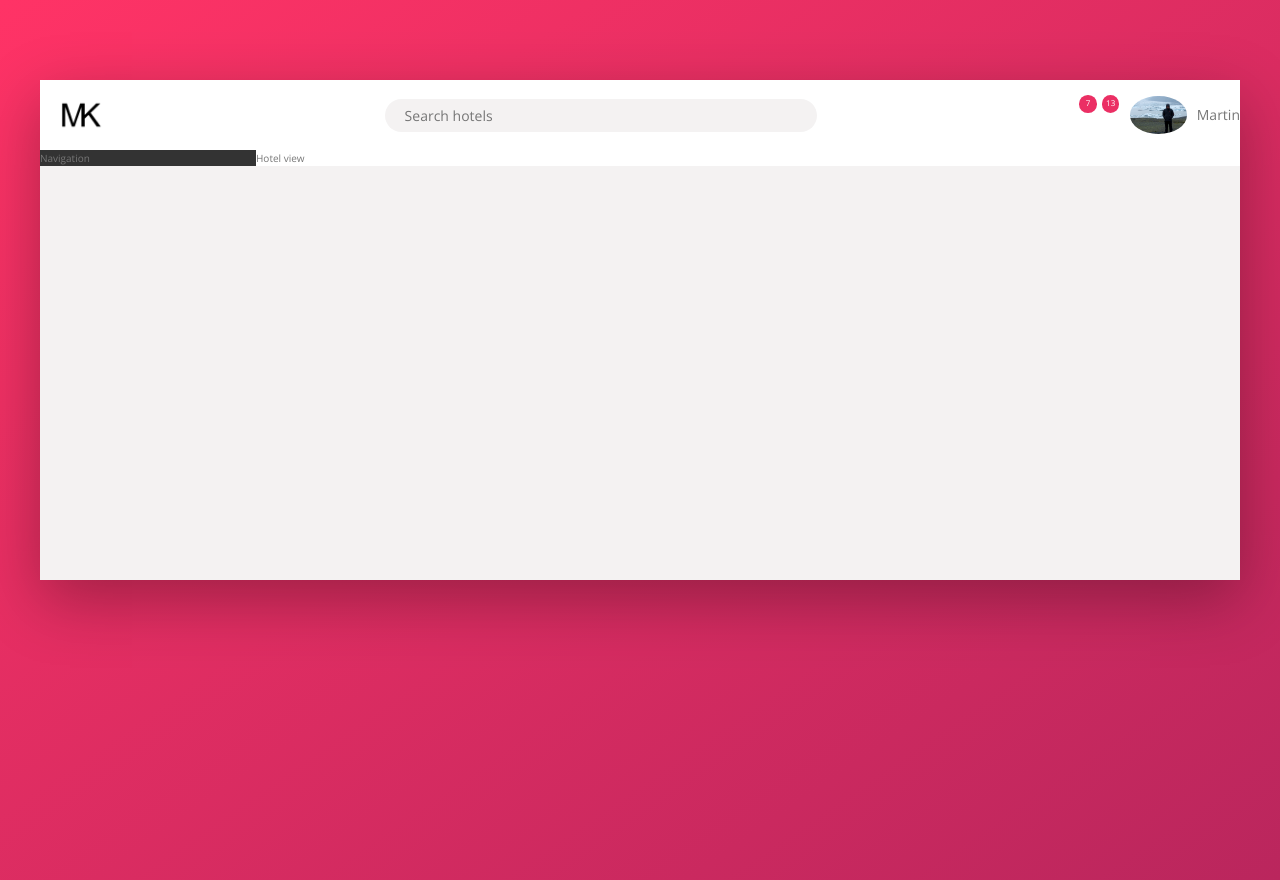
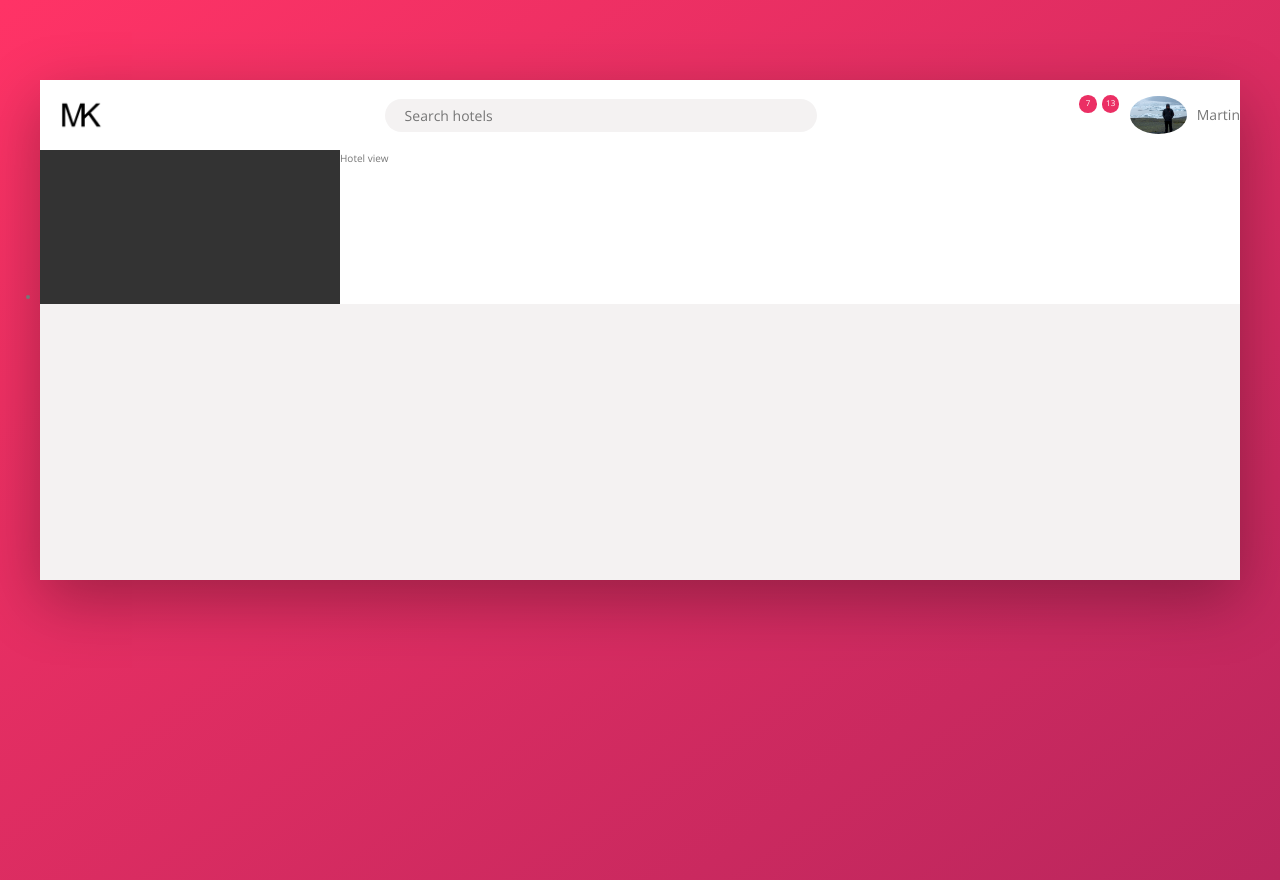
Before and after one commit to tintildev/Learn_CSS, a website: page Trillo/index.html in a window 1280 px wide. Drawn offline with nearby package versions, Linux system fonts and the light colour scheme.

Commit message:
start sidebar

```diff
--- a/Trillo/index.html
+++ b/Trillo/index.html
@@ -42,11 +42,19 @@
                         </div>
                     </nav>
 
+            </header>
 
-            </header>
             <div class="content">
                 <nav class="sidebar">
-                    Navigation
+                   <ul class="side-nav">
+                       <li class="side-nav__item">
+                           <a href="#" class="side-nav__link">
+                               <svg class="side-nav__icon">
+                                   <use xlink:href="img/sprite.svg#icon-home"></use>
+                               </svg>
+                           </a>
+                       </li>
+                   </ul>
                 </nav>
                 <main class="hotel-view">
                     Hotel view
```
